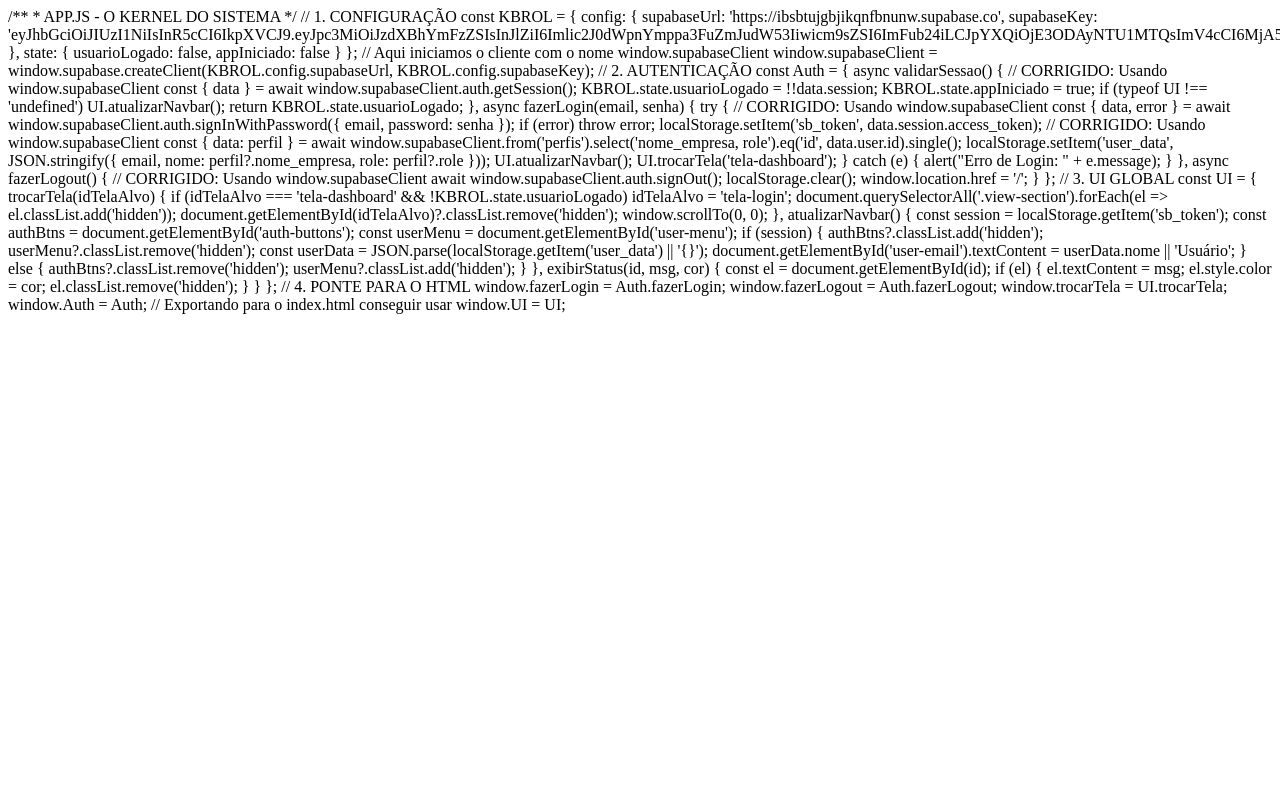
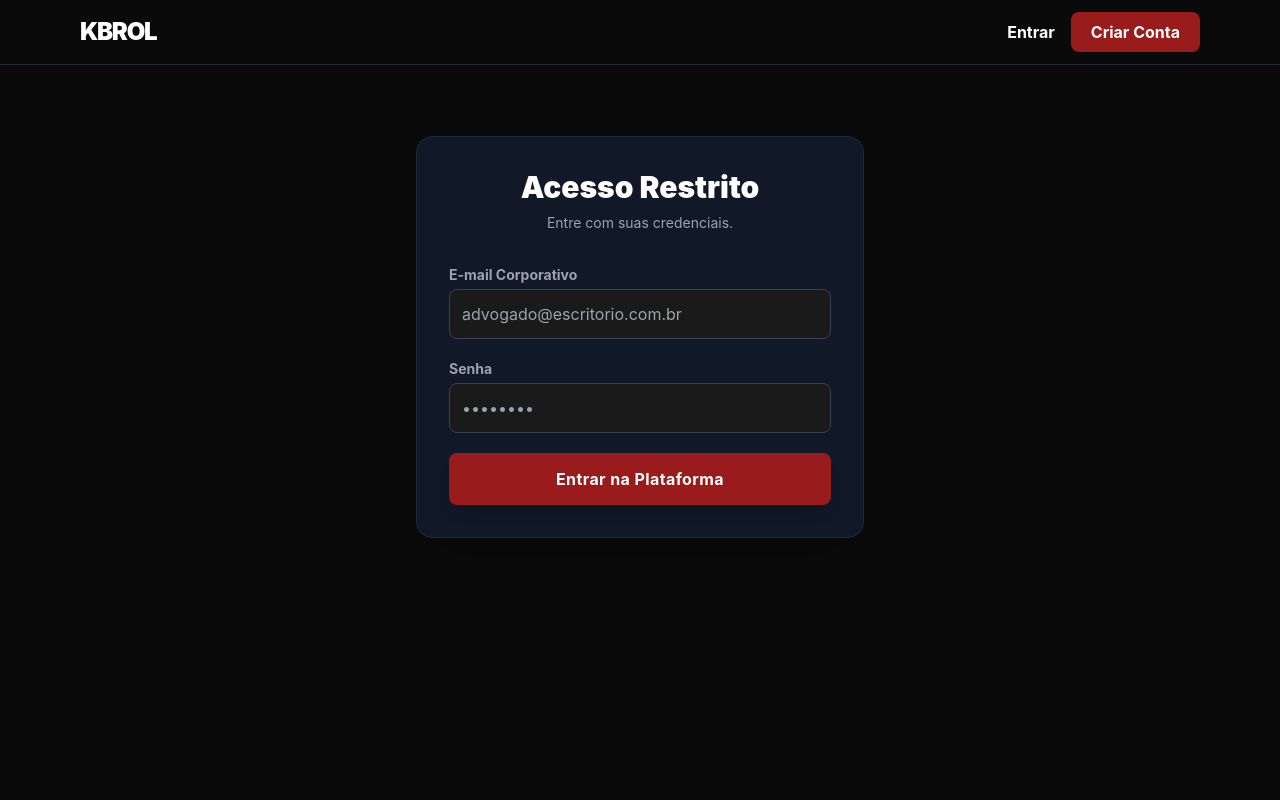
Before and after one commit to leonardocas05-stack/kbrol-consultoria, a FastAPI app: page / in a window 1280 px wide; the page is wider, and only the part inside the window is pictured. Run offline with FastAPI, Linux system fonts and the light colour scheme; some libraries are stand-ins or nearby versions.

Commit message:
Correção: index.html corrigido e app.js melhorado

```diff
--- a/backend/static/app.js
+++ b/backend/static/app.js
@@ -2,7 +2,7 @@
  * APP.JS - O KERNEL DO SISTEMA
  */
 
-// 1. CONFIGURAÇÃO
+// 1. CONFIGURAÇÃO GLOBAL
 const KBROL = {
     config: {
         supabaseUrl: 'https://ibsbtujgbjikqnfbnunw.supabase.co',
@@ -11,45 +11,43 @@ const KBROL = {
     state: { usuarioLogado: false, appIniciado: false }
 };
 
-// --- NOVA LÓGICA DE INICIALIZAÇÃO SEGURA ---
-function initSupabase() {
-    if (window.supabase && typeof window.supabase.createClient === 'function') {
-        console.log("Supabase carregado com sucesso!");
+// Inicialização segura
+(function initApp() {
+    if (window.supabase) {
         window.supabaseClient = window.supabase.createClient(KBROL.config.supabaseUrl, KBROL.config.supabaseKey);
-        // Só inicializa o restante se o cliente existir
-        Auth.init();
+        console.log("Supabase Cliente Iniciado com Sucesso.");
     } else {
-        console.error("Supabase não carregado! Tentando novamente em 500ms...");
-        setTimeout(initSupabase, 500);
+        console.error("Biblioteca Supabase não encontrada! Tentando novamente...");
+        setTimeout(initApp, 500);
+        return;
     }
-}
+})();
 
 // 2. AUTENTICAÇÃO
 const Auth = {
-    init() {
-        // Agora o init é chamado somente quando o supabaseClient existe
-        this.validarSessao();
-    },
     async validarSessao() {
-        if (!window.supabaseClient) return;
+        if (!window.supabaseClient) return false;
         const { data } = await window.supabaseClient.auth.getSession();
         KBROL.state.usuarioLogado = !!data.session;
         KBROL.state.appIniciado = true;
         if (typeof UI !== 'undefined') UI.atualizarNavbar();
+        return KBROL.state.usuarioLogado;
     },
     async fazerLogin(email, senha) {
         try {
             const { data, error } = await window.supabaseClient.auth.signInWithPassword({ email, password: senha });
             if (error) throw error;
             localStorage.setItem('sb_token', data.session.access_token);
+            // Salva dados no localStorage para evitar chamadas extras
+            localStorage.setItem('user_data', JSON.stringify({ email }));
             UI.atualizarNavbar();
             UI.trocarTela('tela-dashboard');
-        } catch (e) { alert("Erro: " + e.message); }
+        } catch (e) { alert("Erro de Login: " + e.message); }
     },
     async fazerLogout() {
         await window.supabaseClient.auth.signOut();
         localStorage.clear();
-        window.location.href = '/';
+        window.location.reload();
     }
 };
 
@@ -58,8 +56,8 @@ const UI = {
     trocarTela(idTelaAlvo) {
         if (idTelaAlvo === 'tela-dashboard' && !KBROL.state.usuarioLogado) idTelaAlvo = 'tela-login';
         document.querySelectorAll('.view-section').forEach(el => el.classList.add('hidden'));
-        document.getElementById(idTelaAlvo)?.classList.remove('hidden');
-        window.scrollTo(0, 0);
+        const el = document.getElementById(idTelaAlvo);
+        if (el) el.classList.remove('hidden');
     },
     atualizarNavbar() {
         const session = localStorage.getItem('sb_token');
@@ -76,7 +74,9 @@ const UI = {
     }
 };
 
-// 4. PONTE PARA O HTML
+// 4. PONTE (Sempre no final)
+window.Auth = Auth;
+window.UI = UI;
 window.fazerLogin = Auth.fazerLogin;
 window.fazerLogout = Auth.fazerLogout;
 window.trocarTela = UI.trocarTela;
--- a/backend/templates/index.html
+++ b/backend/templates/index.html
@@ -1,88 +1,55 @@
-/**
- * APP.JS - O KERNEL DO SISTEMA
- */
+<!DOCTYPE html>
+<html lang="pt-BR">
+<head>
+    <meta charset="UTF-8">
+    <meta name="viewport" content="width=device-width, initial-scale=1.0">
+    <title>KBROL | Consultoria Jurídica</title>
+    <script src="https://cdn.tailwindcss.com"></script>
+    <script>
+        tailwind.config = { theme: { extend: { colors: { 'fundo': '#0a0a0a', 'texto-escuro': '#ffffff', 'primaria': '#991b1b', 'alerta': '#7f1d1d', 'secundaria': '#94a3b8' } } } }
+    </script>
+    <script src="https://cdn.jsdelivr.net/npm/@supabase/supabase-js@2"></script>
+    <link rel="stylesheet" href="/static/style.css">
+</head>
+<body class="bg-fundo">
 
-// 1. CONFIGURAÇÃO
-const KBROL = {
-    config: {
-        supabaseUrl: 'https://ibsbtujgbjikqnfbnunw.supabase.co',
-        supabaseKey: 'eyJhbGciOiJIUzI1NiIsInR5cCI6IkpXVCJ9.eyJpc3MiOiJzdXBhYmFzZSIsInJlZiI6Imlic2J0dWpnYmppa3FuZmJudW53Iiwicm9sZSI6ImFub24iLCJpYXQiOjE3ODAyNTU1MTQsImV4cCI6MjA5NTgzMTUxNH0.duxBXj1vANbAgEDel3uMevlRRFFzsGcEJI_jSyZ36JI'
-    },
-    state: { usuarioLogado: false, appIniciado: false }
-};
+    {% include 'navbar.html' %}
 
-// Aqui iniciamos o cliente com o nome window.supabaseClient
-window.supabaseClient = window.supabase.createClient(KBROL.config.supabaseUrl, KBROL.config.supabaseKey);
+    <main class="flex-grow max-w-6xl mx-auto px-4 py-8">
+        {% include 'quem_somos.html' %}
 
-// 2. AUTENTICAÇÃO
-const Auth = {
-    async validarSessao() {
-        // CORRIGIDO: Usando window.supabaseClient
-        const { data } = await window.supabaseClient.auth.getSession();
-        KBROL.state.usuarioLogado = !!data.session;
-        KBROL.state.appIniciado = true;
-        if (typeof UI !== 'undefined') UI.atualizarNavbar();
-        return KBROL.state.usuarioLogado;
-    },
-    async fazerLogin(email, senha) {
-        try {
-            // CORRIGIDO: Usando window.supabaseClient
-            const { data, error } = await window.supabaseClient.auth.signInWithPassword({ email, password: senha });
-            if (error) throw error;
-            localStorage.setItem('sb_token', data.session.access_token);
+        {% include 'registro.html' %}
+        {% include 'login.html' %}
 
-            // CORRIGIDO: Usando window.supabaseClient
-            const { data: perfil } = await window.supabaseClient.from('perfis').select('nome_empresa, role').eq('id', data.user.id).single();
-            localStorage.setItem('user_data', JSON.stringify({ email, nome: perfil?.nome_empresa, role: perfil?.role }));
+        {% include 'auditoria.html' %}
+        {% include 'dashboard.html' %}
+        {% include 'perfil.html' %}
+    </main>
 
-            UI.atualizarNavbar();
-            UI.trocarTela('tela-dashboard');
-        } catch (e) { alert("Erro de Login: " + e.message); }
-    },
-    async fazerLogout() {
-        // CORRIGIDO: Usando window.supabaseClient
-        await window.supabaseClient.auth.signOut();
-        localStorage.clear();
-        window.location.href = '/';
-    }
-};
+    <div id="modal-suporte" class="hidden fixed inset-0 flex items-center justify-center bg-black bg-opacity-75 z-[9999]">
+        <div class="bg-gray-900 border border-red-900 p-8 rounded-lg w-96 shadow-2xl">
+            <h2 class="text-white text-xl font-bold mb-4">Abrir Novo Ticket</h2>
+            <input type="text" id="ticket-assunto" placeholder="Assunto" class="w-full bg-gray-800 text-white p-2 mb-4 rounded border border-gray-700">
+            <textarea id="ticket-mensagem" placeholder="Sua mensagem..." class="w-full bg-gray-800 text-white p-2 mb-4 rounded border border-gray-700"></textarea>
+            <div class="flex justify-end gap-2">
+                <button onclick="document.getElementById('modal-suporte').classList.add('hidden')" class="text-gray-400 hover:text-white">Cancelar</button>
+                <button onclick="enviarTicket()" class="bg-[#991b1b] text-white px-4 py-2 rounded">Enviar</button>
+            </div>
+        </div>
+    </div>
 
-// 3. UI GLOBAL
-const UI = {
-    trocarTela(idTelaAlvo) {
-        if (idTelaAlvo === 'tela-dashboard' && !KBROL.state.usuarioLogado) idTelaAlvo = 'tela-login';
-        document.querySelectorAll('.view-section').forEach(el => el.classList.add('hidden'));
-        document.getElementById(idTelaAlvo)?.classList.remove('hidden');
-        window.scrollTo(0, 0);
-    },
-    atualizarNavbar() {
-        const session = localStorage.getItem('sb_token');
-        const authBtns = document.getElementById('auth-buttons');
-        const userMenu = document.getElementById('user-menu');
+   <script src="https://cdn.jsdelivr.net/npm/@supabase/supabase-js@2"></script>
 
-        if (session) {
-            authBtns?.classList.add('hidden');
-            userMenu?.classList.remove('hidden');
-            const userData = JSON.parse(localStorage.getItem('user_data') || '{}');
-            document.getElementById('user-email').textContent = userData.nome || 'Usuário';
-        } else {
-            authBtns?.classList.remove('hidden');
-            userMenu?.classList.add('hidden');
-        }
-    },
-    exibirStatus(id, msg, cor) {
-        const el = document.getElementById(id);
-        if (el) {
-            el.textContent = msg;
-            el.style.color = cor;
-            el.classList.remove('hidden');
-        }
-    }
-};
+    <script src="/static/app.js"></script>
 
-// 4. PONTE PARA O HTML
-window.fazerLogin = Auth.fazerLogin;
-window.fazerLogout = Auth.fazerLogout;
-window.trocarTela = UI.trocarTela;
-window.Auth = Auth; // Exportando para o index.html conseguir usar
-window.UI = UI;
+    <script src="/static/client.js"></script>
+
+    <script>
+        document.addEventListener('DOMContentLoaded', async () => {
+            console.log("Iniciando sistema...");
+            await Auth.validarSessao(); // Agora vai funcionar!
+            UI.trocarTela(KBROL.state.usuarioLogado ? 'tela-dashboard' : 'tela-login');
+        });
+    </script>
+</body>
+</html>
```
